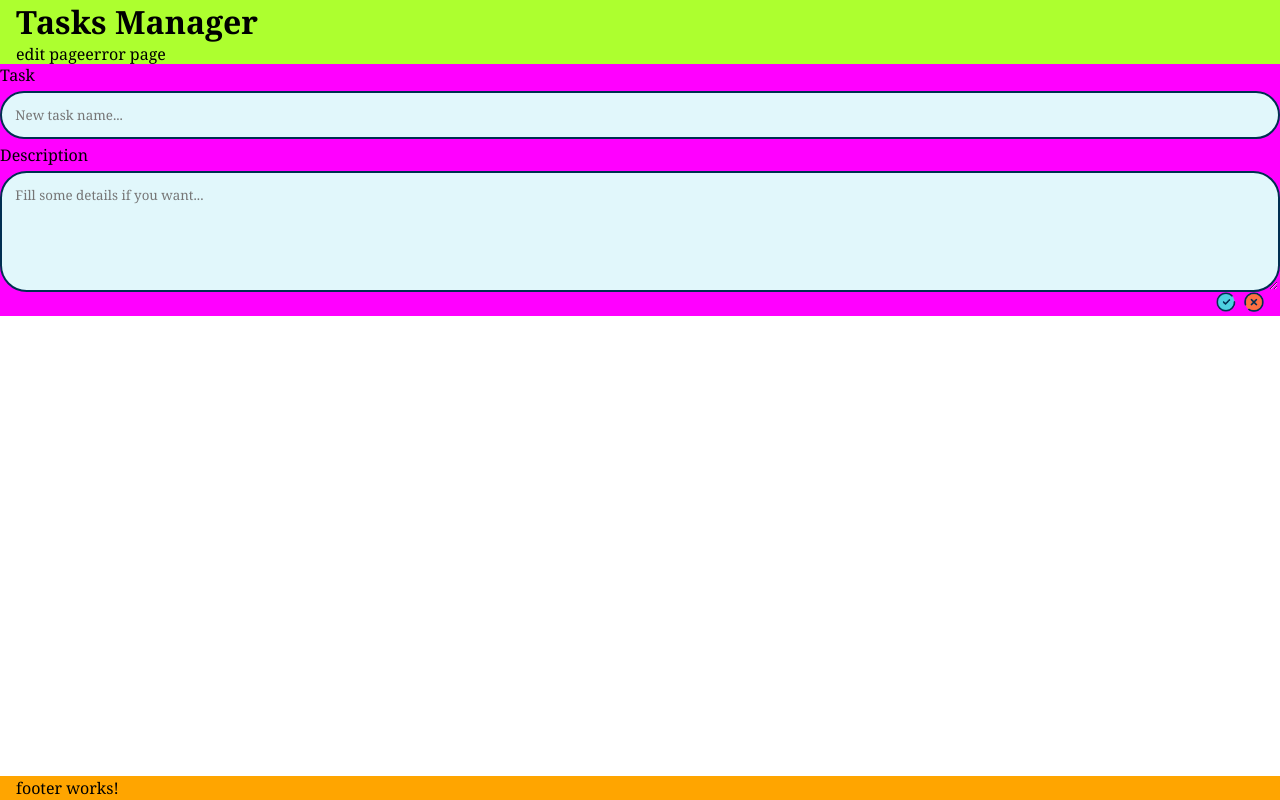
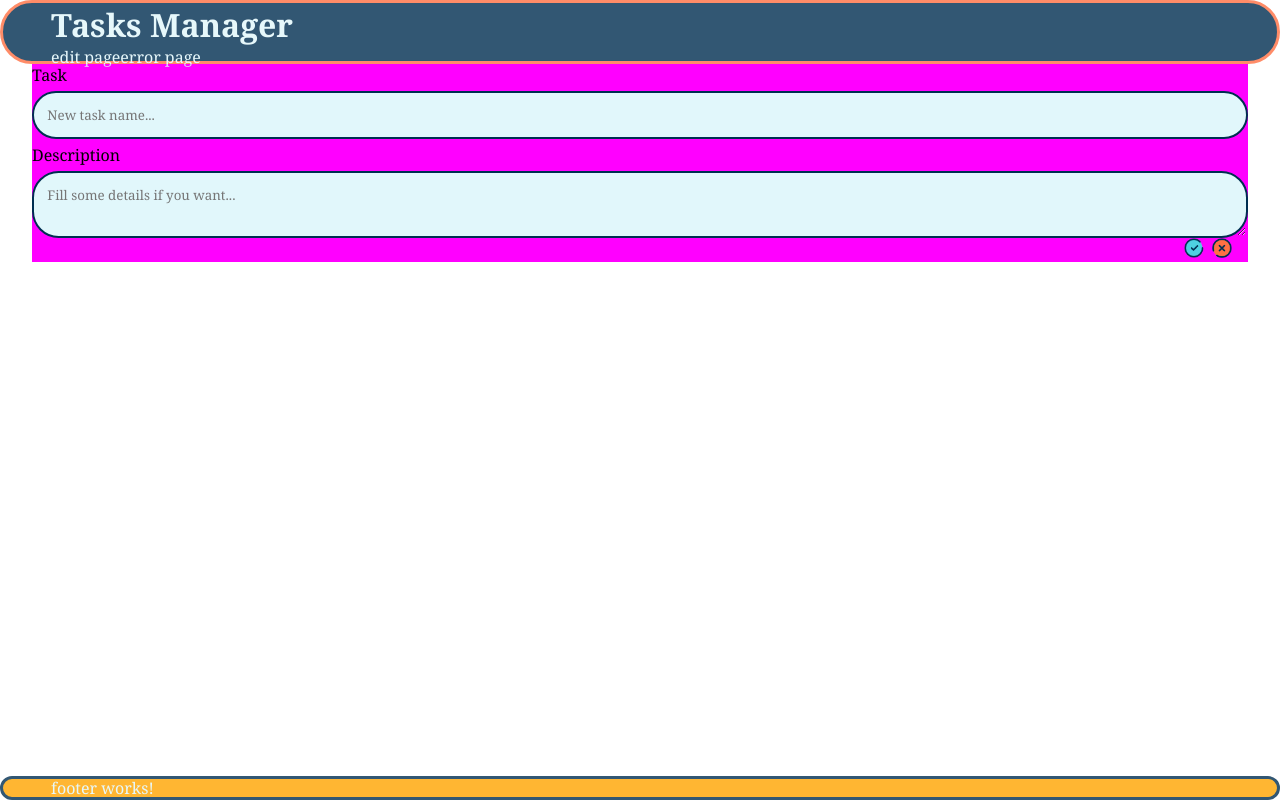
Before and after one commit to piturriagit/Angular, an Angular app: page /edit in a window 1280 px wide. Built offline with nearby package versions, Linux system fonts and the light colour scheme.

Commit message:
minor: some styling

```diff
--- a/src/app/app.css
+++ b/src/app/app.css
@@ -15,6 +15,7 @@ header {
 }
 main {
     grid-area: main;
+    padding: 0 2em;
 
 }
 footer {
--- a/src/app/components/add-form/add-form.css
+++ b/src/app/components/add-form/add-form.css
@@ -8,9 +8,8 @@
     gap:1em;
 }
 .floating{
-    position: relative;
-    top:0;
-    left:0;
+    position: fixed;
+    top:5em;
     z-index: 1;
     width: 80%;
     background-color: var(--secondary-color);
--- a/src/app/components/footer/footer.css
+++ b/src/app/components/footer/footer.css
@@ -2,7 +2,15 @@
     position: sticky;
     bottom:0;
     height: 100%;
-    padding: 0 1em;
+    padding: 0 3em;
+    background-color: var(--danger-color);
+    color: var(--background-color);
+    opacity: 0.8;
+    border-style: solid;
+    border-color: var(--primary-color);
+    border-width: 0.2em;
+    border-radius: 2em;
+
     display: flex;
     flex-direction: row;
     justify-content: space-between;
--- a/src/app/components/header/header.css
+++ b/src/app/components/header/header.css
@@ -2,12 +2,20 @@
     position: sticky;
     top:0;
     height: 100%;
-    padding: 0 1em;
+    padding: 0 3em;
+    background-color: var(--primary-color);
+    color: var(--background-color);
+    opacity: 0.8;
+    border-style: solid;
+    border-color: var(--danger-color);
+    border-width: 0.2em;
+    border-radius: 2em;
+
     display: flex;
     flex-direction: column;
     justify-content: space-evenly;
     align-items: start;
-    background-color: greenyellow;
+
 }
 h1 {
     cursor: pointer;
--- a/src/app/components/task-form/task-form.css
+++ b/src/app/components/task-form/task-form.css
@@ -14,3 +14,6 @@ textarea, input {
     padding: 1em;
     background-color: var(--background-color);
 }
+textarea {
+    resize: vertical;
+}
--- a/src/app/components/task-form/task-form.html
+++ b/src/app/components/task-form/task-form.html
@@ -7,5 +7,5 @@
     </label>
     <textarea id="description" name="description"
             placeholder="Fill some details if you want..."
-            maxlength="255" rows="5" cols="50"></textarea>
+            maxlength="255"  rows="2" cols="50"></textarea>
 </form>
--- a/src/app/home/home.css
+++ b/src/app/home/home.css
@@ -1,5 +1,4 @@
 .container {
-    background-color: yellow;
     display: flex;
     flex-direction: column;
     justify-content: start;
```
